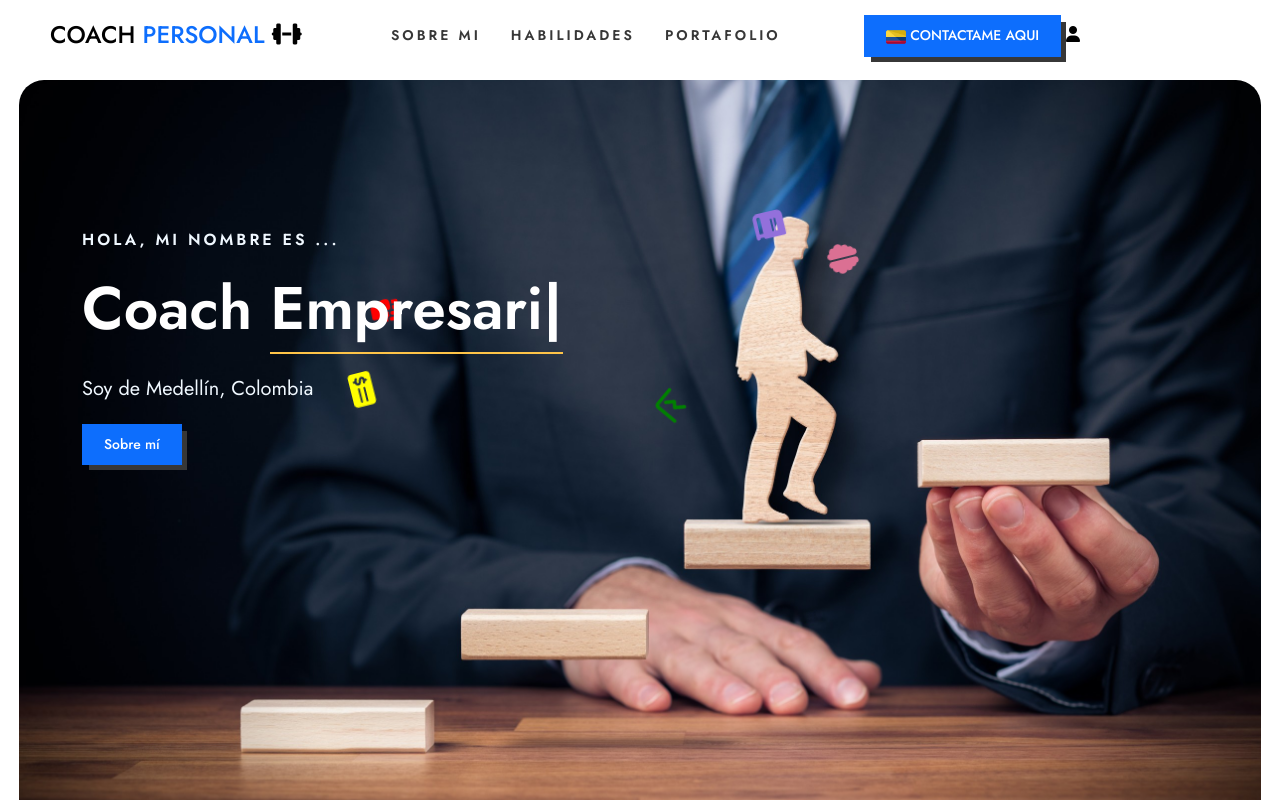
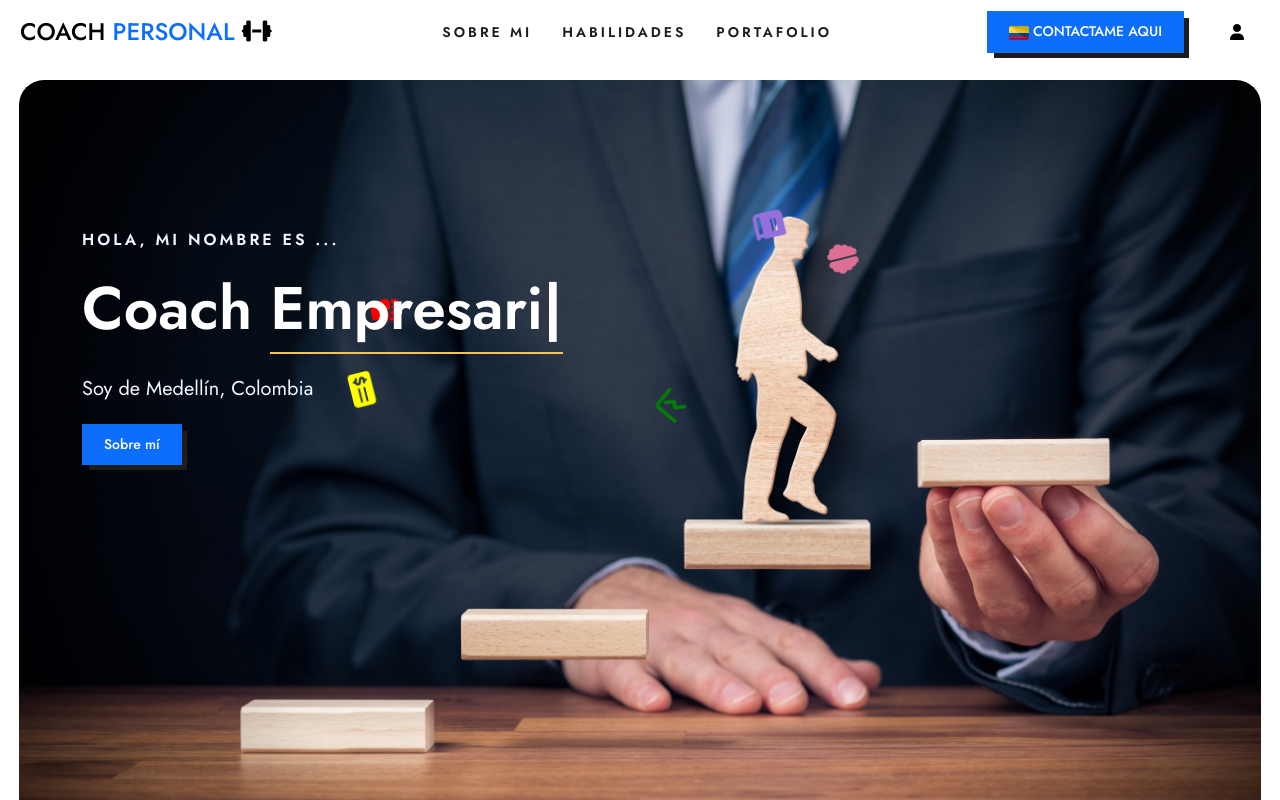
Before and after one commit to JoanP-B/Coach_page, a plain HTML site: page index.html in a window 1280 px wide. Drawn offline with Linux system fonts and the light colour scheme.

Commit message:
Cambios V-4
Recolor, posicion, margenes, padding

```diff
--- a/assets/css/style.css
+++ b/assets/css/style.css
@@ -1,8 +1,14 @@
 @import url('https://fonts.googleapis.com/css2?family=Jost:ital,wght@0,100..900;1,100..900&family=Poppins:wght@100;300;400;600;700&display=swap');
+
+* {
+    margin: 0;
+    padding: 0;
+    box-sizing: border-box;
+}
 
 :root {
     --primary-color: #0d6efd;
-    --dark-color: #373737;
+    --dark-color: #1d1d1d;
 }
 
 body {
@@ -54,16 +60,7 @@ a:hover {
     transition: 0.3s background;
 }
 .main-header .navbar {
-    padding: 15px 0;
-}
-
-.main-header .navbar .container {
-    display: flex;
-    justify-content: space-between;
-    align-items: center;
-    width: 100%;
-    margin: 0;
-    padding: 0 50px;
+    padding: 10px 0;
 }
 
 .main-header .navbar-nav > li {
@@ -101,6 +98,10 @@ a:hover {
     left: 0;
     right: auto;
     width: 100%;
+}
+
+.main-header .navbar .container-fluid {
+    padding: 0px 20px;
 }
 
 @media (max-width: 991px) {
@@ -164,6 +165,31 @@ a:hover {
     background: rgba(255,255,255,0.9);
     backdrop-filter: blur(10px);
     box-shadow: 0 0.125rem 0.25rem rgba(55,55,55,0.07);
+}
+
+.botones-contacto {
+    display: flex !important;
+    align-items: center;
+    gap: 30px; /* Espacio horizontal entre los elementos */
+}
+
+@media (max-width: 991px) {
+    .botones-contacto {
+        display: none !important;
+    }
+}
+
+.botones-contacto .login i {
+    padding: 14px 16px;
+    border-radius: 50%;
+    transition: ease all 0.3s;
+    background-color: transparent;
+}
+
+.botones-contacto .login:hover i {
+    color: #fff;
+    background: var(--dark-color);
+    box-shadow: 5px 5px 5px -2px var(--primary-color);
 }
 
 .colored-btn {
--- a/index.html
+++ b/index.html
@@ -12,8 +12,7 @@
     <!--HEADER-->
     <header class="main-header">
         <nav class="navbar header-nav navbar-expand-lg">
-            <div class="container">
-
+            <div class="container-fluid">
                 <!---Menu responsive-->
                 <button class="navbar-toggler collapsed" type="button"
                 data-bs-toggle="collapse" data-bs-target="#navbar-collapse-toggle">
@@ -44,11 +43,14 @@
                 </div>
 
                 <!---Boton-->
-                <div class="ms-auto d-none d-lg-block" style="padding: 0px  10px;">
-                    <a class="colored-btn" href="#contacto"><img src="assets/images/colombia.png" style="height: 20px;"> CONTACTAME AQUI</a>
-                    <a href="#contacto" style="color: #000;"><i class="fa-solid fa-user"></i></a>
+                <div class="ms-auto d-none d-lg-block botones-contacto">
+                    <a class="colored-btn" href="#contacto">
+                        <img src="assets/images/colombia.png" style="height: 20px;"> CONTACTAME AQUI
+                    </a>
+                    <a class="login" href="#contacto" style="color: #000;">
+                        <i class="fa-solid fa-user"></i>
+                    </a>
                 </div>
-
             </div>
         </nav>
     </header>
```
